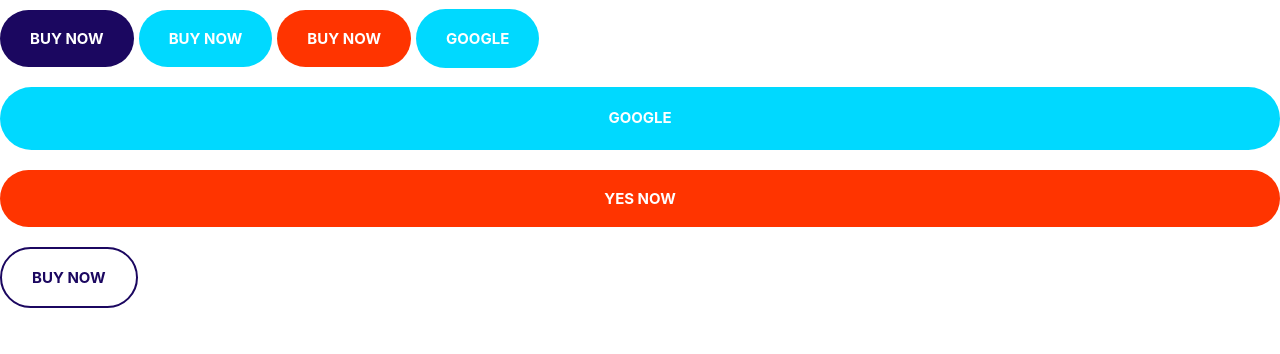
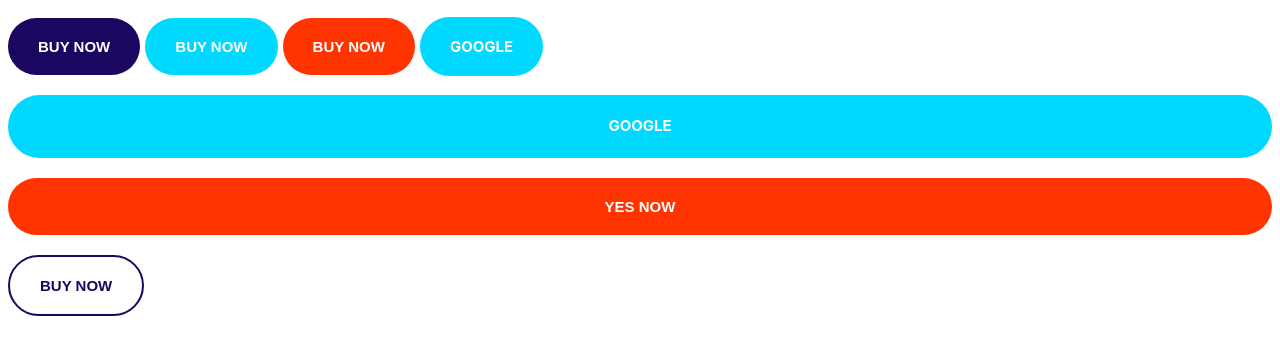
Before and after one commit to Bhimgouda/hostohub, a website built with Parcel: page components/buttons.html in a window 1280 px wide. Built offline with nearby package versions, Linux system fonts and the light colour scheme.

Commit message:
fonts down

```diff
--- a/css/styles.css
+++ b/css/styles.css
@@ -1,6 +1,4 @@
 /** @format */
-
-@import "/css/normalize.css";
 
 :root {
   --color-primary: #2584ff;
```
Also changed, not shown: index.html (+1 -1 lines).
